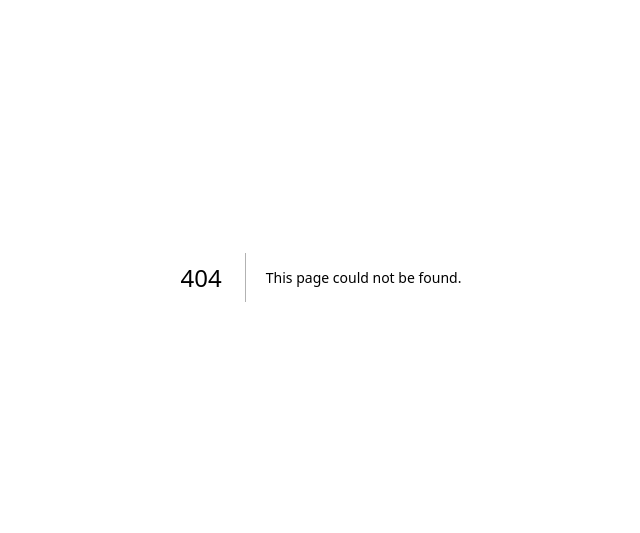
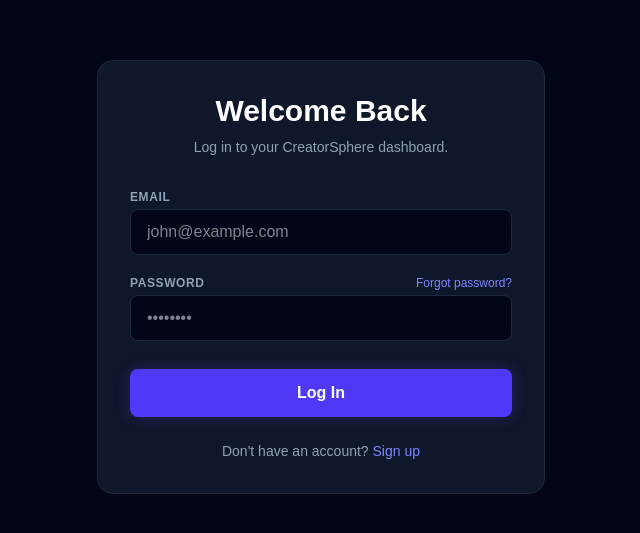
Before and after one commit to itznik/CreatorSphere, a Next.js app in the folder client/: page /login in a window 1280 px wide. Before the commit this address had no page. Shown: the part 123-656 px from the top of the page, without its empty margins (319-959 px from the left). Built offline with nearby package versions, Linux system fonts and the light colour scheme.

Commit message:
Create page.jsx

```diff
--- /dev/null
+++ b/client/src/app/login/page.jsx
@@ -0,0 +1,133 @@
+"use client";
+
+import React, { useState } from 'react';
+import { useRouter } from 'next/navigation';
+import Link from 'next/link';
+import { AlertCircle, Loader2 } from 'lucide-react';
+
+export default function LoginPage() {
+  const router = useRouter();
+
+  const [formData, setFormData] = useState({
+    email: '',
+    password: '',
+  });
+
+  const [error, setError] = useState('');
+  const [isLoading, setIsLoading] = useState(false);
+
+  const handleChange = (e) => {
+    setFormData({ ...formData, [e.target.name]: e.target.value });
+    if (error) setError('');
+  };
+
+  const handleSubmit = async (e) => {
+    e.preventDefault();
+    setIsLoading(true);
+    setError('');
+
+    try {
+      const response = await fetch('/api/auth/login', {
+        method: 'POST',
+        headers: { 'Content-Type': 'application/json' },
+        body: JSON.stringify(formData),
+      });
+
+      // Catch non-JSON (HTML) error pages
+      const contentType = response.headers.get("content-type");
+      if (!contentType || !contentType.includes("application/json")) {
+        const textError = await response.text();
+        console.error("HTML Error Received:", textError);
+        throw new Error("Server returned an invalid response.");
+      }
+
+      const data = await response.json();
+
+      if (!response.ok) {
+        throw new Error(data.message || 'Invalid credentials');
+      }
+
+      console.log('Login successful! Token:', data.token);
+
+      // Redirect to the dashboard we built
+      router.push('/dashboard');
+
+    } catch (err) {
+      setError(err.message);
+    } finally {
+      setIsLoading(false);
+    }
+  };
+
+  return (
+    <div className="min-h-screen bg-slate-950 flex items-center justify-center p-4">
+      <div className="w-full max-w-md bg-slate-900 border border-slate-800 rounded-2xl shadow-2xl p-6 sm:p-8">
+
+        <div className="text-center mb-8">
+          <h1 className="text-3xl font-bold text-white mb-2">Welcome Back</h1>
+          <p className="text-slate-400 text-sm">Log in to your CreatorSphere dashboard.</p>
+        </div>
+
+        {error && (
+          <div className="mb-6 p-3 bg-red-500/10 border border-red-500/50 rounded-lg flex items-center gap-3 text-red-400 text-sm">
+            <AlertCircle className="w-5 h-5 shrink-0" />
+            <p>{error}</p>
+          </div>
+        )}
+
+        <form onSubmit={handleSubmit} className="flex flex-col gap-5">
+          <div>
+            <label className="block text-xs font-semibold text-slate-400 uppercase tracking-wider mb-1">Email</label>
+            <input
+              type="email"
+              name="email"
+              value={formData.email}
+              onChange={handleChange}
+              required
+              disabled={isLoading}
+              className="w-full bg-slate-950 border border-slate-800 text-white rounded-lg px-4 py-2.5 focus:outline-none focus:border-indigo-500 focus:ring-1 focus:ring-indigo-500 transition-all disabled:opacity-50"
+              placeholder="john@example.com"
+            />
+          </div>
+
+          <div>
+            <div className="flex justify-between items-center mb-1">
+              <label className="block text-xs font-semibold text-slate-400 uppercase tracking-wider">Password</label>
+              <a href="#" className="text-xs text-indigo-400 hover:text-indigo-300">Forgot password?</a>
+            </div>
+            <input
+              type="password"
+              name="password"
+              value={formData.password}
+              onChange={handleChange}
+              required
+              disabled={isLoading}
+              className="w-full bg-slate-950 border border-slate-800 text-white rounded-lg px-4 py-2.5 focus:outline-none focus:border-indigo-500 focus:ring-1 focus:ring-indigo-500 transition-all disabled:opacity-50"
+              placeholder="••••••••"
+            />
+          </div>
+
+          <button
+            type="submit"
+            disabled={isLoading}
+            className="w-full bg-indigo-600 hover:bg-indigo-500 text-white font-semibold py-3 rounded-lg mt-2 transition-all shadow-[0_0_15px_rgba(79,70,229,0.3)] disabled:opacity-70 disabled:cursor-not-allowed flex justify-center items-center gap-2"
+          >
+            {isLoading ? (
+              <>
+                <Loader2 className="w-5 h-5 animate-spin" />
+                Logging in...
+              </>
+            ) : (
+              'Log In'
+            )}
+          </button>
+        </form>
+
+        <p className="text-center text-slate-400 text-sm mt-6">
+          Don't have an account? <Link href="/signup" className="text-indigo-400 hover:text-indigo-300 font-medium">Sign up</Link>
+        </p>
+
+      </div>
+    </div>
+  );
+}
```
